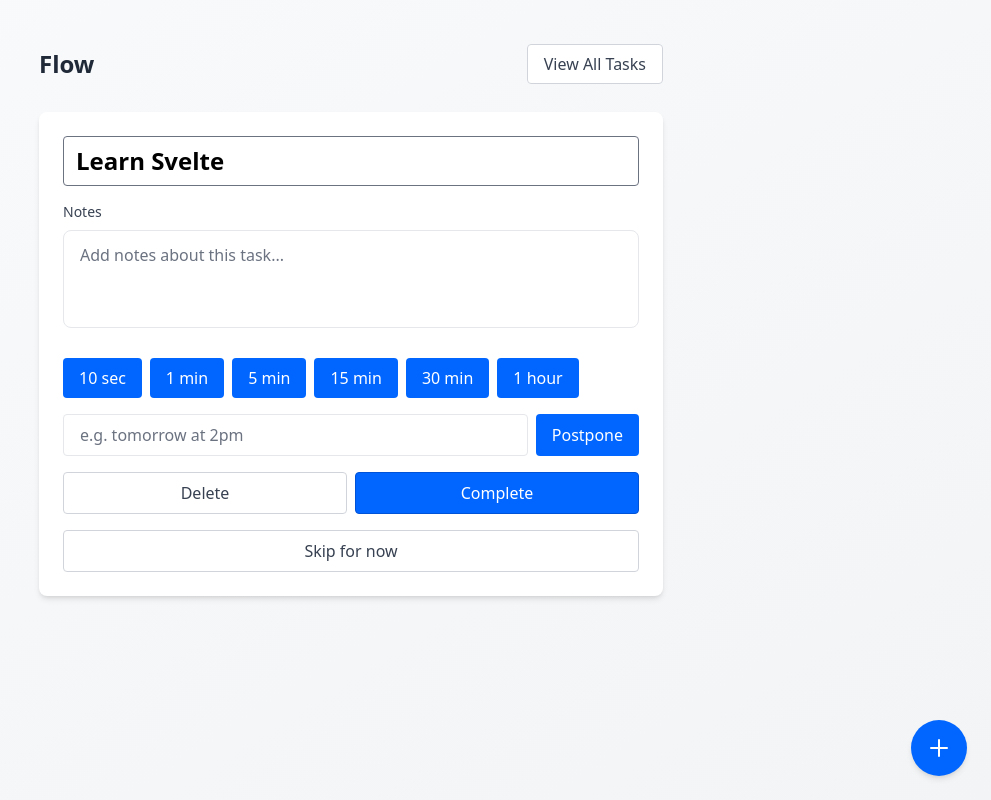
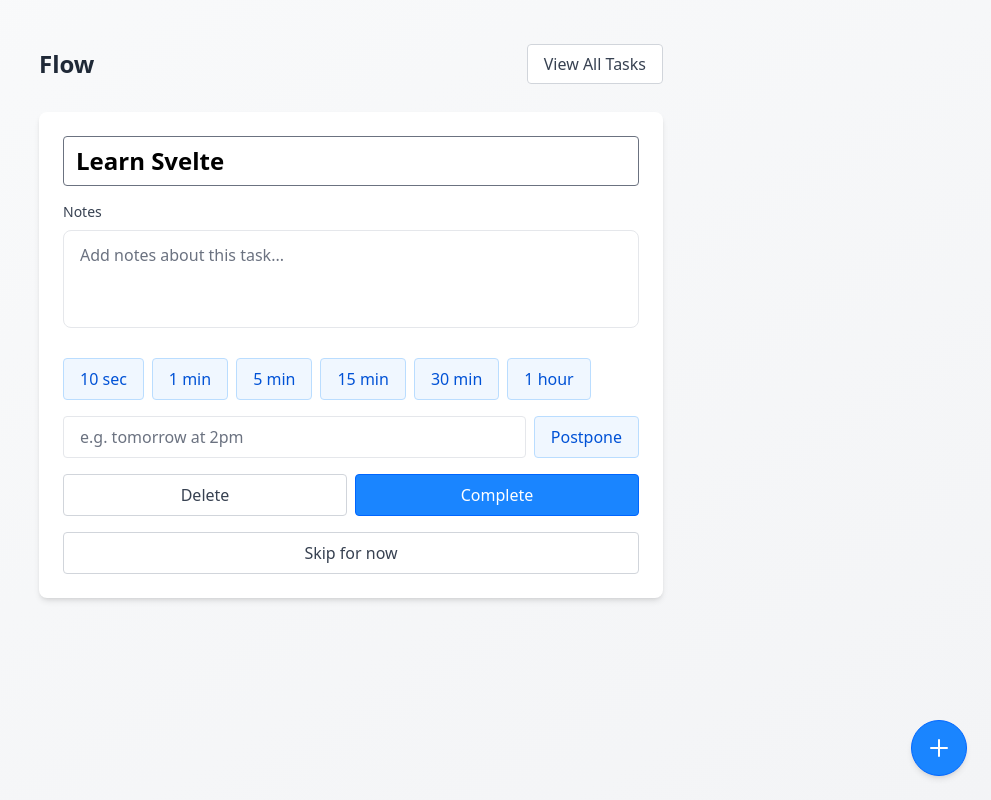
Before and after one commit to narthur/flow, a SvelteKit app: page / in a window 1280 px wide. Shown: the whole page, without its empty margins (289-1280 px from the left). Built offline with nearby package versions, Linux system fonts and the light colour scheme.

Commit message:
button styling

```diff
--- a/src/lib/components/Button.svelte
+++ b/src/lib/components/Button.svelte
@@ -8,9 +8,9 @@
 <button
 	{type}
 	class="rounded px-4 py-2 transition-colors duration-200 {flex ? 'flex-1' : ''} {fullWidth ? 'w-full' : ''} {variant === 'primary'
-		? 'border border-primary-700 bg-primary-600 text-white font-medium hover:bg-primary-700'
+		? 'border border-primary-600 bg-primary-500 text-white font-medium hover:bg-primary-600'
 		: variant === 'secondary'
-		? 'bg-primary-50 text-primary-700 hover:bg-primary-100'
+		? 'border border-primary-200 bg-primary-50 text-primary-700 hover:bg-primary-100'
 		: 'border border-neutral-300 bg-white text-neutral-700 hover:bg-neutral-50'}"
 	on:click
 >
--- a/src/routes/+page.svelte
+++ b/src/routes/+page.svelte
@@ -167,8 +167,8 @@
 									Resume
 								</Button>
 							{/if}
-							<button
-								class="bg-primary-50 text-primary-700 hover:bg-primary-100 rounded px-4 py-2 transition-colors duration-200"
+							<Button
+								variant="secondary"
 								on:click={() => {
 									remainingSeconds = (activeTimer ?? 0) * 60;
 									if (timerInterval) {
@@ -178,7 +178,7 @@
 								}}
 							>
 								Reset
-							</button>
+							</Button>
 							<button
 								class="rounded bg-neutral-100 px-4 py-2 text-neutral-700 hover:bg-neutral-200"
 								on:click={() => {
@@ -197,12 +197,12 @@
 				{:else}
 					<div class="flex flex-wrap gap-2">
 						{#each timeOptions as option}
-							<button
-								class="bg-primary-600 hover:bg-primary-700 rounded px-4 py-2 text-white transition-colors duration-200"
+							<Button
+								variant="secondary"
 								on:click={() => startTimer(option.minutes)}
 							>
 								{option.label}
-							</button>
+							</Button>
 						{/each}
 					</div>
 				{/if}
@@ -214,12 +214,12 @@
 						placeholder="e.g. tomorrow at 2pm"
 						class="focus:border-primary-500 focus:ring-primary-500 flex-1 rounded border-neutral-200 px-4 py-2 transition-colors duration-200 focus:ring-2"
 					/>
-					<button
-						class="bg-primary-600 hover:bg-primary-700 rounded px-4 py-2 text-white transition-colors duration-200"
+					<Button
+						variant="secondary"
 						on:click={handlePostpone}
 					>
 						Postpone
-					</button>
+					</Button>
 				</div>
 				{#if postponeError}
 					<p class="text-sm text-red-500">{postponeError}</p>
@@ -257,7 +257,7 @@
 
 	<!-- Add Task Button -->
 	<button
-		class="bg-primary-600 hover:bg-primary-700 fixed bottom-6 right-6 flex h-14 w-14 items-center justify-center rounded-full font-medium text-white shadow-md transition-all duration-200 hover:shadow-lg"
+		class="fixed bottom-6 right-6 flex h-14 w-14 items-center justify-center rounded-full border border-primary-600 bg-primary-500 font-medium text-white shadow-md transition-all duration-200 hover:bg-primary-600 hover:shadow-lg"
 		aria-label="Add tasks"
 		on:click={() => (showAddTaskModal = true)}
 		title="Add tasks"
```
